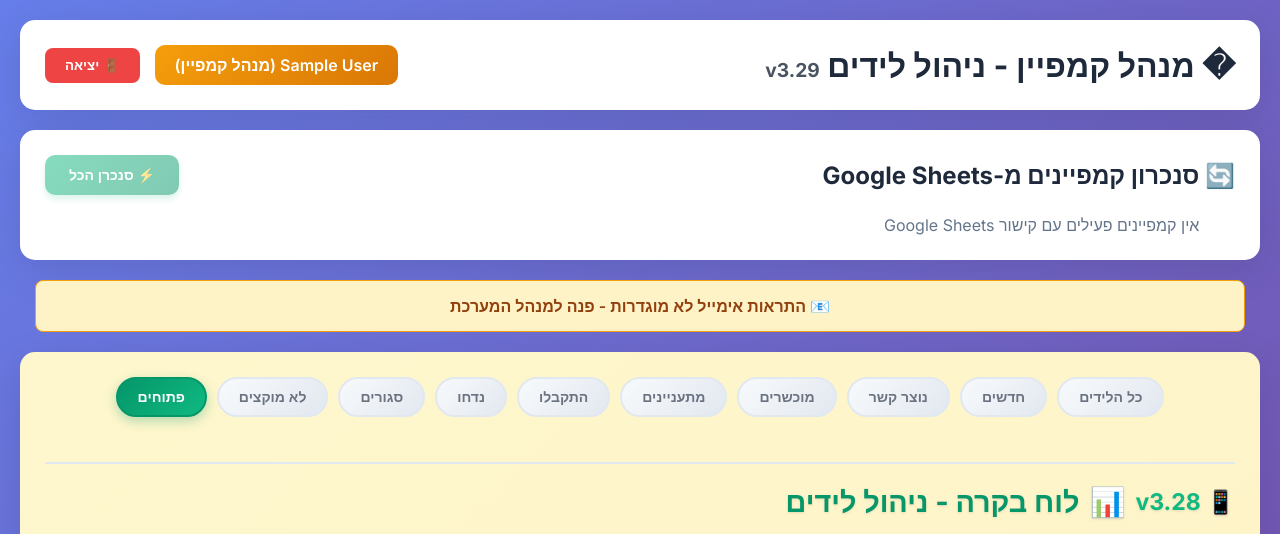
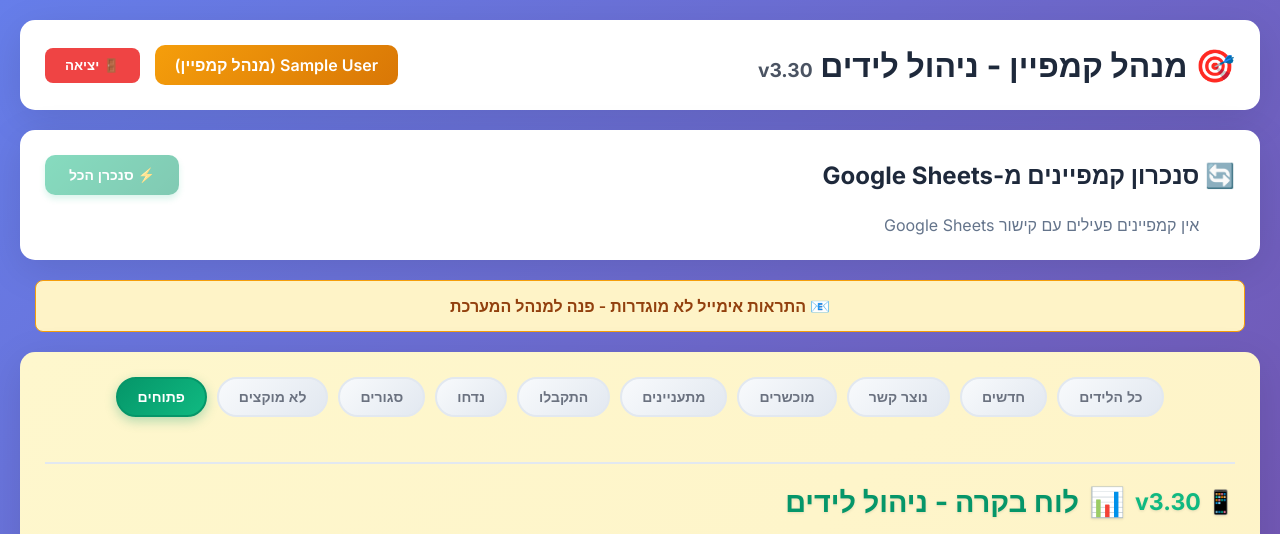
Before and after one commit to shmuelia/LeadsManager, a Flask app: page /campaign-manager in a window 1280 px wide. Shown: the top 534 px of the page. Run offline with Flask 3, Linux system fonts and the light colour scheme; the visitor is signed in with stand-in values (Sample User, id 1); data that the repository does not hold is empty; some libraries are stand-ins or nearby versions.

Commit message:
Update all version numbers to v3.30

```diff
--- a/templates/campaign_manager_dashboard.html
+++ b/templates/campaign_manager_dashboard.html
@@ -206,9 +206,9 @@
 </head>
 <body>
     <div class="container">
-        <!-- Header at TOP with v3.29 -->
+        <!-- Header at TOP with v3.30 -->
         <div class="header">
-            <h1>� מנהל קמפיין - ניהול לידים <span style="font-size:0.6em; opacity:0.8;">v3.29</span></h1>
+            <h1>🎯 מנהל קמפיין - ניהול לידים <span style="font-size:0.6em; opacity:0.8;">v3.30</span></h1>
             <div class="user-info">
                 <div class="user-badge">
                     {{ session.get('full_name', session.get('username')) }}
--- a/templates/unified_lead_manager.html
+++ b/templates/unified_lead_manager.html
@@ -1,4 +1,4 @@
-<!-- ENHANCED MOBILE v1.6 - Unified Lead Management Component -->
+<!-- ENHANCED MOBILE v3.30 - Unified Lead Management Component -->
 <!-- Modern UX improvements with touch optimization -->
 
 <style>
@@ -32,7 +32,7 @@
     }
 
     .lead-title::before {
-        content: "📱 v3.28 ";
+        content: "📱 v3.30 ";
         font-size: 0.8em;
         color: #10b981;
     }
```
